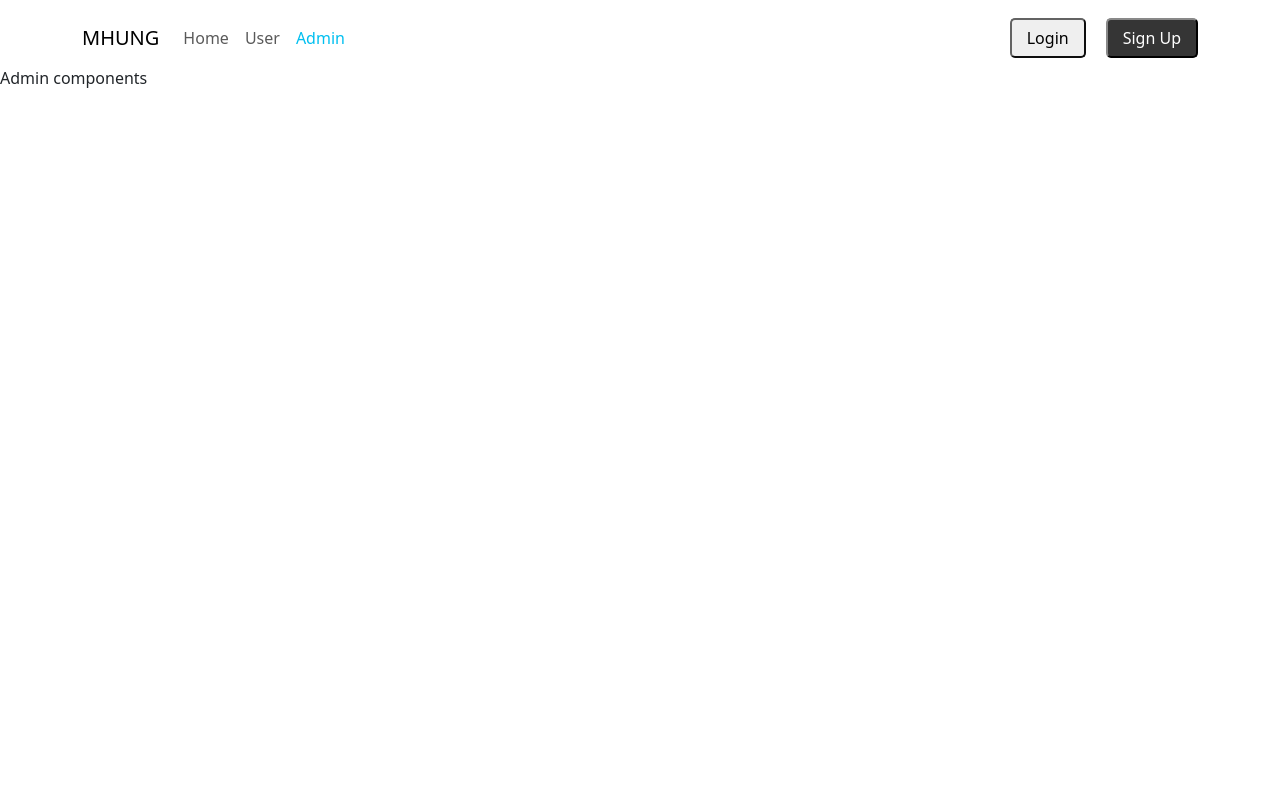
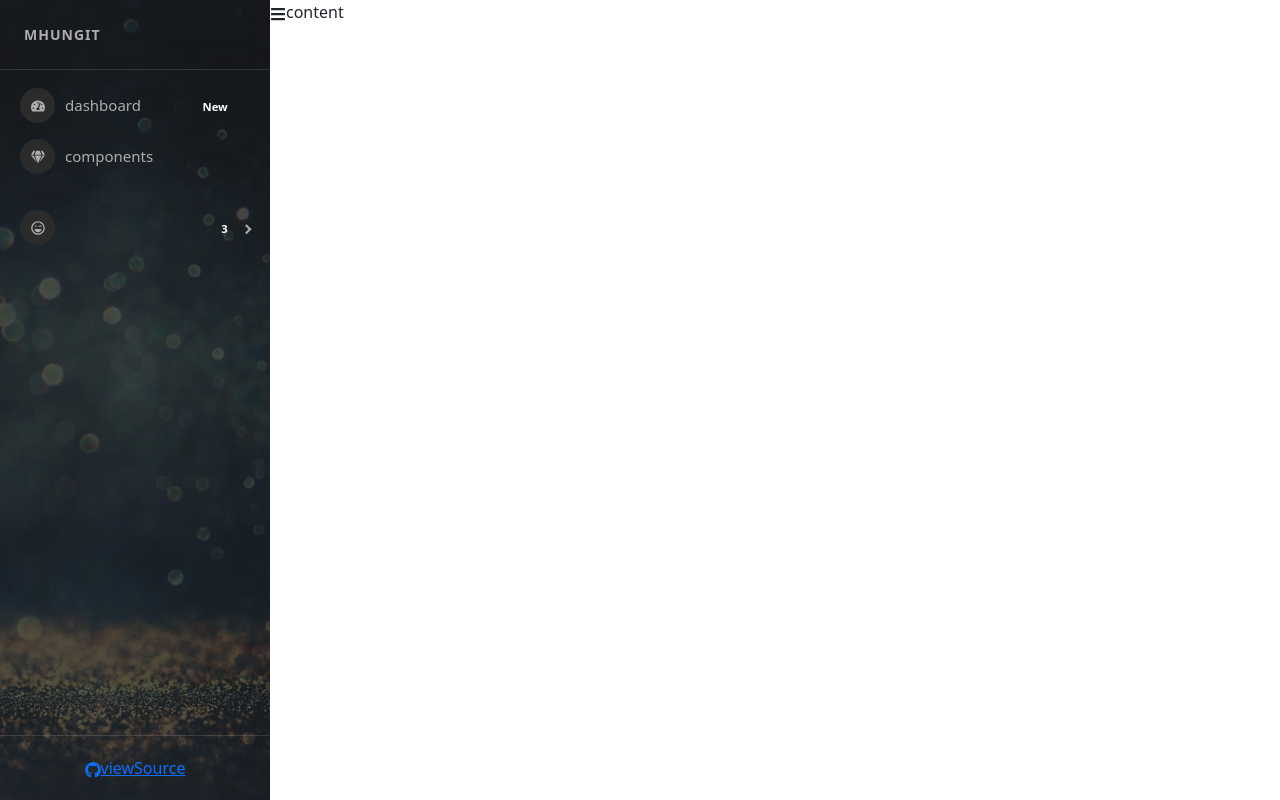
Before and after one commit to manhhungdoan/base-react-redux, a React (Create React App) app: page /admin in a window 1280 px wide. Built offline with nearby package versions, Linux system fonts and the light colour scheme.

Commit message:
#54 Design Admin SideBar

```diff
--- a/package.json
+++ b/package.json
@@ -11,6 +11,8 @@
     "react": "18.2.0",
     "react-bootstrap": "2.4.0",
     "react-dom": "18.2.0",
+    "react-icons": "4.4.0",
+    "react-pro-sidebar": "0.7.1",
     "react-redux": "8.0.1",
     "react-router-dom": "6.3.0",
     "react-scripts": "5.0.1",
--- a/src/App.scss
+++ b/src/App.scss
@@ -11,6 +11,7 @@
 .app-container {
   .header-container {
     padding-top: 10px;
+    font-size: 20px;
 
     .btn-login {
       border-radius: 5px;
--- a/src/components/Admin/Admin.js
+++ b/src/components/Admin/Admin.js
@@ -1,8 +1,19 @@
+import SideBar from "./SideBar";
+import './Admin.scss'
+import { FaHeart, FaBars } from 'react-icons/fa';
+import { useState } from "react";
 const Admin = (props) => {
+    const [collapsed, setCollapsed] = useState(false);
     return (
-        <div>
-            Admin components
-        </div>
+        <div className="admin-container">
+            <div className="admin-sidebar">
+                <SideBar collapsed={collapsed}></SideBar>
+            </div>
+            <div className="admin-content">
+                <FaBars onClick={() => setCollapsed(!collapsed)} />
+                content
+            </div>
+        </div >
     )
 }
 export default Admin;
--- /dev/null
+++ b/src/components/Admin/Admin.scss
@@ -0,0 +1,9 @@
+.admin-container {
+    display: flex;
+
+    .admin-sidebar {
+        .pro-sidebar {
+            height: 100vh;
+        }
+    }
+}
--- /dev/null
+++ b/src/components/Admin/SideBar.js
@@ -0,0 +1,87 @@
+import {
+    ProSidebar,
+    Menu,
+    MenuItem,
+    SubMenu,
+    SidebarHeader,
+    SidebarFooter,
+    SidebarContent,
+} from 'react-pro-sidebar';
+import 'react-pro-sidebar/dist/css/styles.css';
+import { FaTachometerAlt, FaGem, FaList, FaGithub, FaRegLaughWink, FaHeart } from 'react-icons/fa';
+import sidebarBg from '../../asset/sidebar-bg.jpg';
+const SideBar = ({ image, collapsed, rtl, toggled, handleToggleSidebar }) => {
+    return (
+        <>
+            <ProSidebar
+                image={sidebarBg}
+                collapsed={collapsed}
+                toggled={toggled}
+                breakPoint="md"
+                onToggle={handleToggleSidebar}
+            >
+                <SidebarHeader>
+                    <div
+                        style={{
+                            padding: '24px',
+                            textTransform: 'uppercase',
+                            fontWeight: 'bold',
+                            fontSize: 14,
+                            letterSpacing: '1px',
+                            overflow: 'hidden',
+                            textOverflow: 'ellipsis',
+                            whiteSpace: 'nowrap',
+                        }}
+                    >
+                        MHUNGIT
+                    </div>
+
+                </SidebarHeader>
+
+                <SidebarContent>
+                    <Menu iconShape="circle">
+                        <MenuItem
+                            icon={<FaTachometerAlt />}
+                            suffix={<span className="badge red">New</span>}
+                        >
+                            dashboard
+                        </MenuItem>
+                        <MenuItem icon={<FaGem />}>components</MenuItem>
+                    </Menu>
+                    <Menu iconShape="circle">
+                        <SubMenu
+                            suffix={<span className="badge yellow">3</span>}
+                            icon={<FaRegLaughWink />}
+                        >
+                            <MenuItem>1</MenuItem>
+                            <MenuItem>2</MenuItem>
+                            <MenuItem>3</MenuItem>
+                        </SubMenu>
+                    </Menu>
+                </SidebarContent>
+
+                <SidebarFooter style={{ textAlign: 'center' }}>
+                    <div
+                        className="sidebar-btn-wrapper"
+                        style={{
+                            padding: '20px 24px',
+                        }}
+                    >
+                        <a
+                            href="https://github.com/azouaoui-med/react-pro-sidebar"
+                            target="_blank"
+                            className="sidebar-btn"
+                            rel="noopener noreferrer"
+                        >
+                            <FaGithub />
+                            <span style={{ whiteSpace: 'nowrap', textOverflow: 'ellipsis', overflow: 'hidden' }}>
+                                viewSource
+                            </span>
+                        </a>
+                    </div>
+                </SidebarFooter>
+            </ProSidebar>
+        </>
+    )
+}
+export default SideBar;
--- a/src/index.js
+++ b/src/index.js
@@ -19,8 +19,8 @@
         <Route path='/' element={<App />}>
           <Route index element={<HomePage />}></Route>
           <Route path='users' element={<User />}></Route>
-          <Route path='admin' element={<Admin />}></Route>
         </Route>
+        <Route path='admin' element={<Admin />}></Route>
       </Routes>
     </BrowserRouter>
     {/* </React.StrictMode> */}
```
Also changed, not shown: src/asset/sidebar-bg.jpg (added), 1 other file (tests, documents, lock files or other folders).
